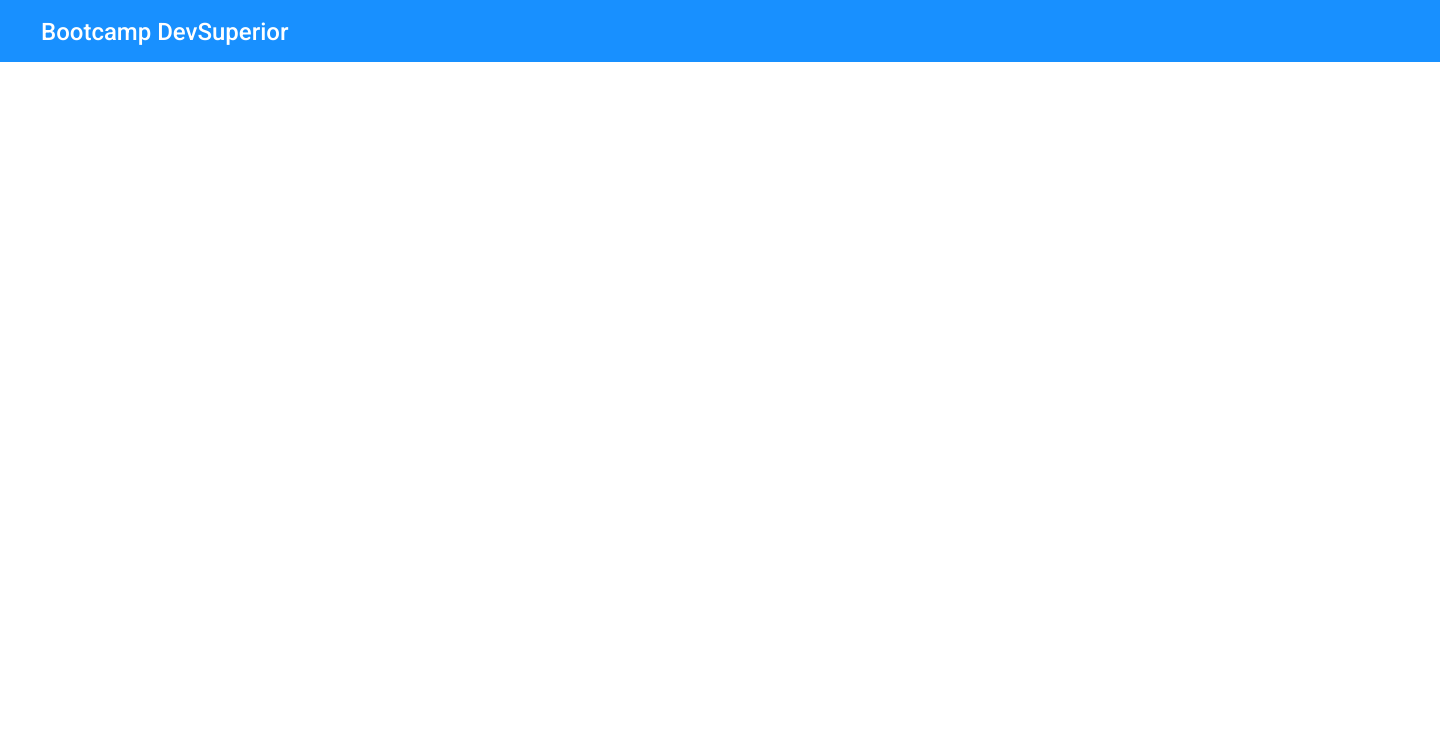
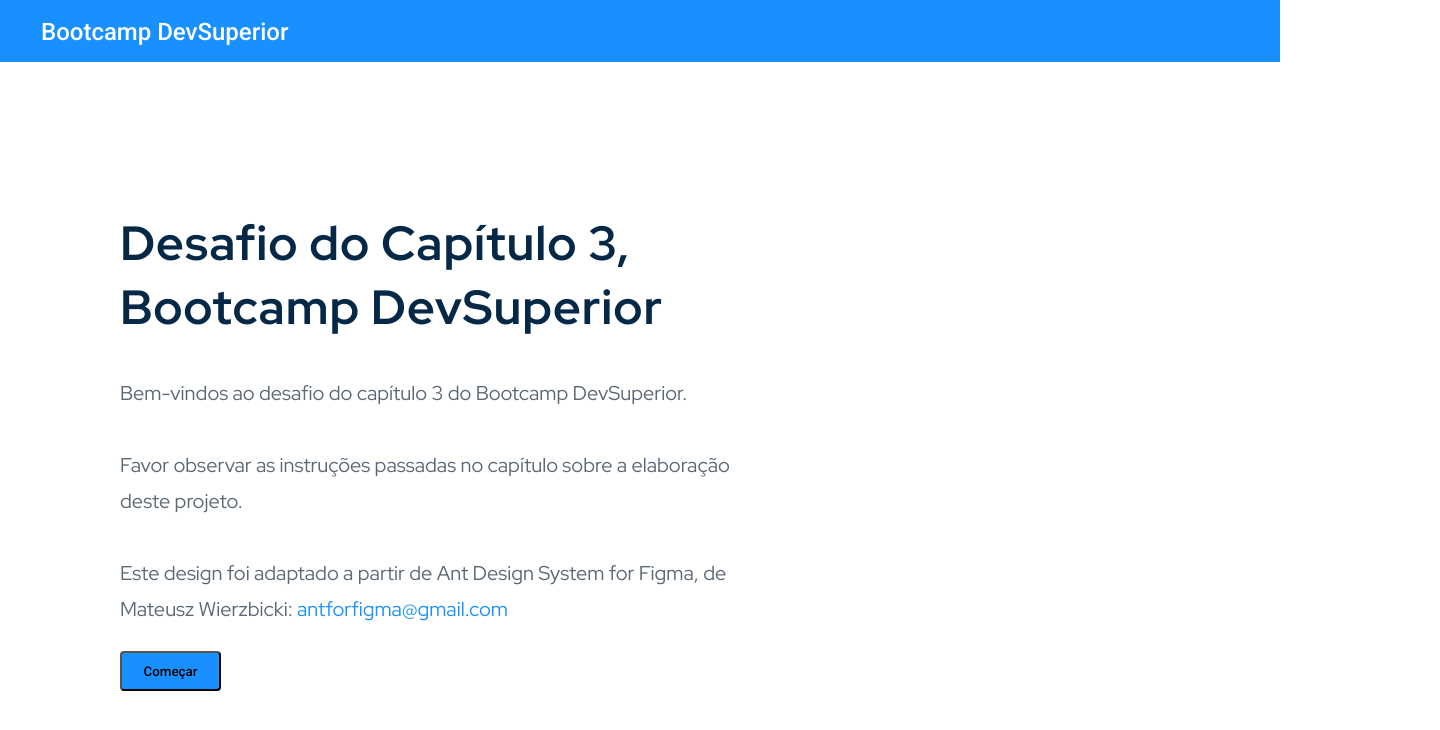
Before and after one commit to LeandroNArakaki/github-user-search, a React (Create React App) app: page / in a window 1280 px wide. Shown: the top 730 px of the page, 1440 px wide, since content can reach past the window. Built offline with nearby package versions, Linux system fonts and the light colour scheme.

Commit message:
Criando a página de home

```diff
--- a/package.json
+++ b/package.json
@@ -10,9 +10,11 @@
     "@types/node": "^12.0.0",
     "@types/react": "^16.9.53",
     "@types/react-dom": "^16.9.8",
+    "@types/react-router-dom": "^5.1.6",
     "node-sass": "4.14.1",
     "react": "^17.0.1",
     "react-dom": "^17.0.1",
+    "react-router-dom": "^5.2.0",
     "react-scripts": "4.0.1",
     "typescript": "^4.0.3",
     "web-vitals": "^0.2.4"
--- a/src/App.tsx
+++ b/src/App.tsx
@@ -1,10 +1,10 @@
 import React from 'react';
-import Navbar from './core/components/Navbar';
 import './app.scss';
+import Routes from './Routes';
 
 const App = () => {
     return (
-        <Navbar />
+        <Routes />
     )
 };
 
--- /dev/null
+++ b/src/Routes.tsx
@@ -0,0 +1,21 @@
+import React from 'react';
+import { BrowserRouter, Route, Switch } from 'react-router-dom';
+import Navbar from './core/components/Navbar';
+import Home from './core/pages/Home';
+import Perfil from './core/pages/Perfil';
+
+const Routes = () => (
+    <BrowserRouter>
+        <Navbar />
+        <Switch >
+            <Route path="/" exact>
+                <Home />
+            </Route>
+            <Route path="/perfil">
+                <Perfil />
+            </Route>
+        </Switch>
+    </BrowserRouter>
+);
+
+export default Routes;
--- a/src/core/components/Navbar/index.tsx
+++ b/src/core/components/Navbar/index.tsx
@@ -1,12 +1,13 @@
 import React from 'react';
+import { Link } from 'react-router-dom';
 import './styles.scss';
 
 const Navbar = () => (
     <nav className="header">
         <div className="title">
-            <a href="link" className="nav-logo-text">
+            <Link to="/" className="nav-logo-text">
                 <h4>Bootcamp DevSuperior</h4>
-            </a>
+            </Link>
         </div>
     </nav>
 )
--- a/src/core/components/Navbar/styles.scss
+++ b/src/core/components/Navbar/styles.scss
@@ -1,6 +1,6 @@
 .header {
     position: absolute;
-    width: 1440px;
+    width: 100%;
     height: 62px;
     left: 0px;
     top: 0px;
@@ -17,14 +17,10 @@
     line-height: 32px;
     display: flex;
     align-items: center;
-    color: #ffffff;
-    padding-left: 41px;
-
-
+    margin-left: 41px;
 }
 
 
 .nav-logo-text{
     color: #fff;
-
 }
--- /dev/null
+++ b/src/core/pages/Home/index.tsx
@@ -0,0 +1,21 @@
+import React from 'react';
+import './styles.scss';
+
+const Home = () => (
+    <div className="home-container" >
+        <div className="home-content">
+            <h1 className="home-text-title">Desafio do Capítulo 3, Bootcamp DevSuperior</h1>
+            <p className="home-text-subtitle">Bem-vindos ao desafio do capítulo 3 do Bootcamp DevSuperior.<br /><br />
+                Favor observar as instruções passadas no capítulo sobre a elaboração deste projeto.<br /><br />
+                Este design foi adaptado a partir de Ant Design System for Figma,
+                de Mateusz Wierzbicki: <span className="home-text-email">antforfigma@gmail.com</span>
+            </p>
+            <button className="home-button">
+                Começar
+            </button>
+
+        </div>
+    </div>
+);
+
+export default Home;
--- /dev/null
+++ b/src/core/pages/Home/styles.scss
@@ -0,0 +1,59 @@
+@import url("https://fonts.googleapis.com/css2?family=Red+Hat+Display&display=swap");
+@import url("https://fonts.googleapis.com/css2?family=Red+Hat+Display:wght@400;700&display=swap");
+
+.home-container {
+    margin-top: 117px;
+}
+
+.home-content {
+    background-color: #fff;
+    padding-top: 179px;
+    padding-left: 120px;
+}
+
+.home-text-title {
+    position: absolute;
+    width: 580px;
+    height: 128px;
+    left: 120px;
+    top: 179px;
+    font-family: "Red Hat Display";
+    font-weight: bold;
+    font-size: 48px;
+    line-height: 64px;
+    display: flex;
+    align-items: center;
+    letter-spacing: 0.02em;
+    color: #062847;
+}
+
+.home-text-subtitle {
+    position: absolute;
+    width: 612px;
+    height: 216px;
+    left: 120px;
+    top: 331px;
+    font-family: "Red Hat Display";
+    font-style: normal;
+    font-weight: normal;
+    font-size: 20px;
+    line-height: 36px;
+    color: #5a6774;
+    padding-top: 24px;
+}
+
+.home-text-email {
+    color: #1890ff;
+    font-family: "Red Hat Display";
+}
+
+.home-button {
+    position: absolute;
+    width: 101px;
+    height: 40px;
+    left: 120px;
+    top: 595px;
+    background: #1890ff;
+    border-radius: 4px;
+    margin-top: 56px;
+}
--- /dev/null
+++ b/src/core/pages/Perfil/index.tsx
@@ -0,0 +1,10 @@
+import React from 'react';
+import './styles.scss';
+
+const Perfil = () => (
+    <div className="">
+        <h1>Perfil</h1>
+    </div>
+);
+
+export default Perfil;
```
Also changed, not shown: src/core/pages/Perfil/styles.scss (added), 2 other files (tests, documents, lock files or other folders).
